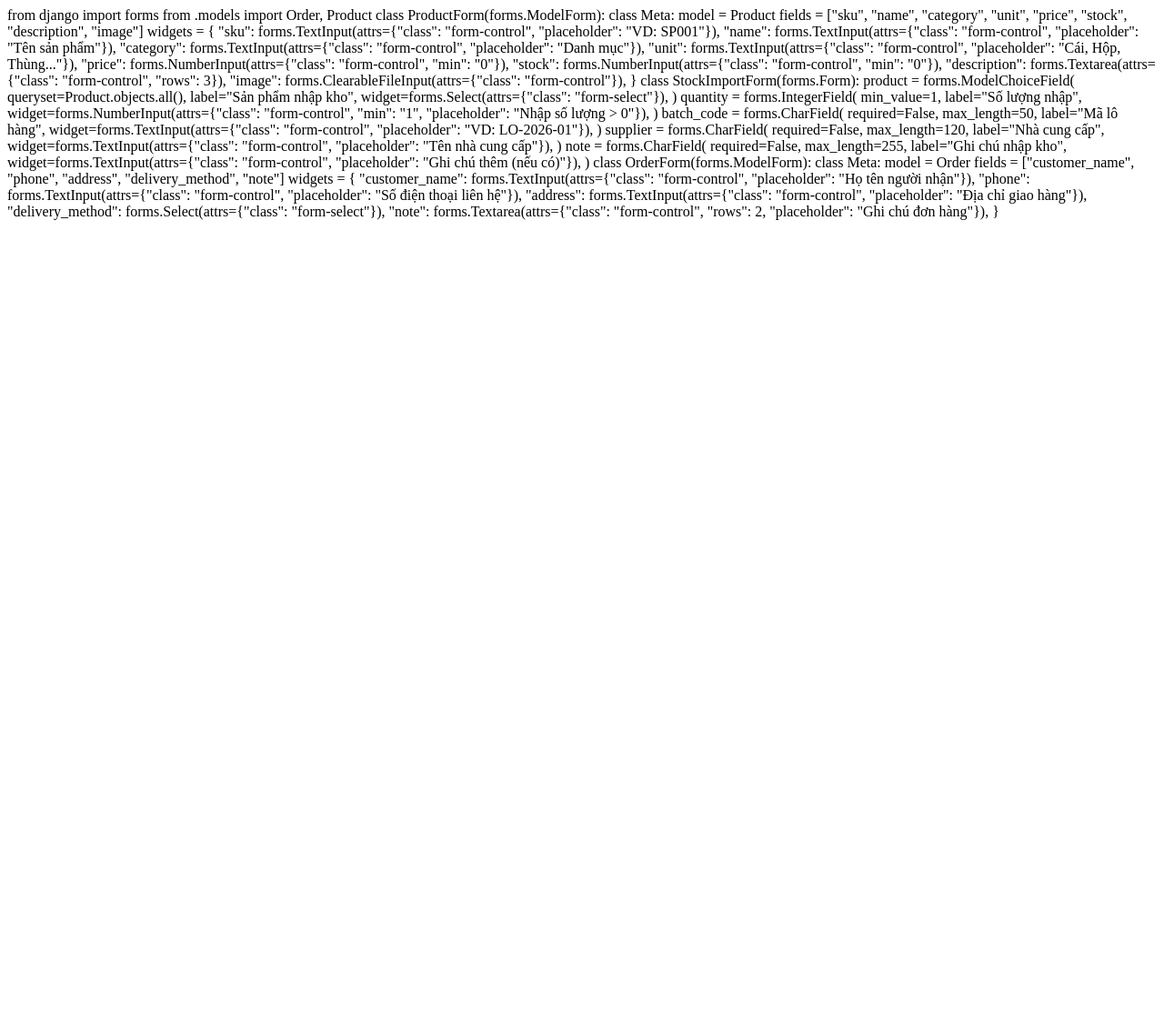
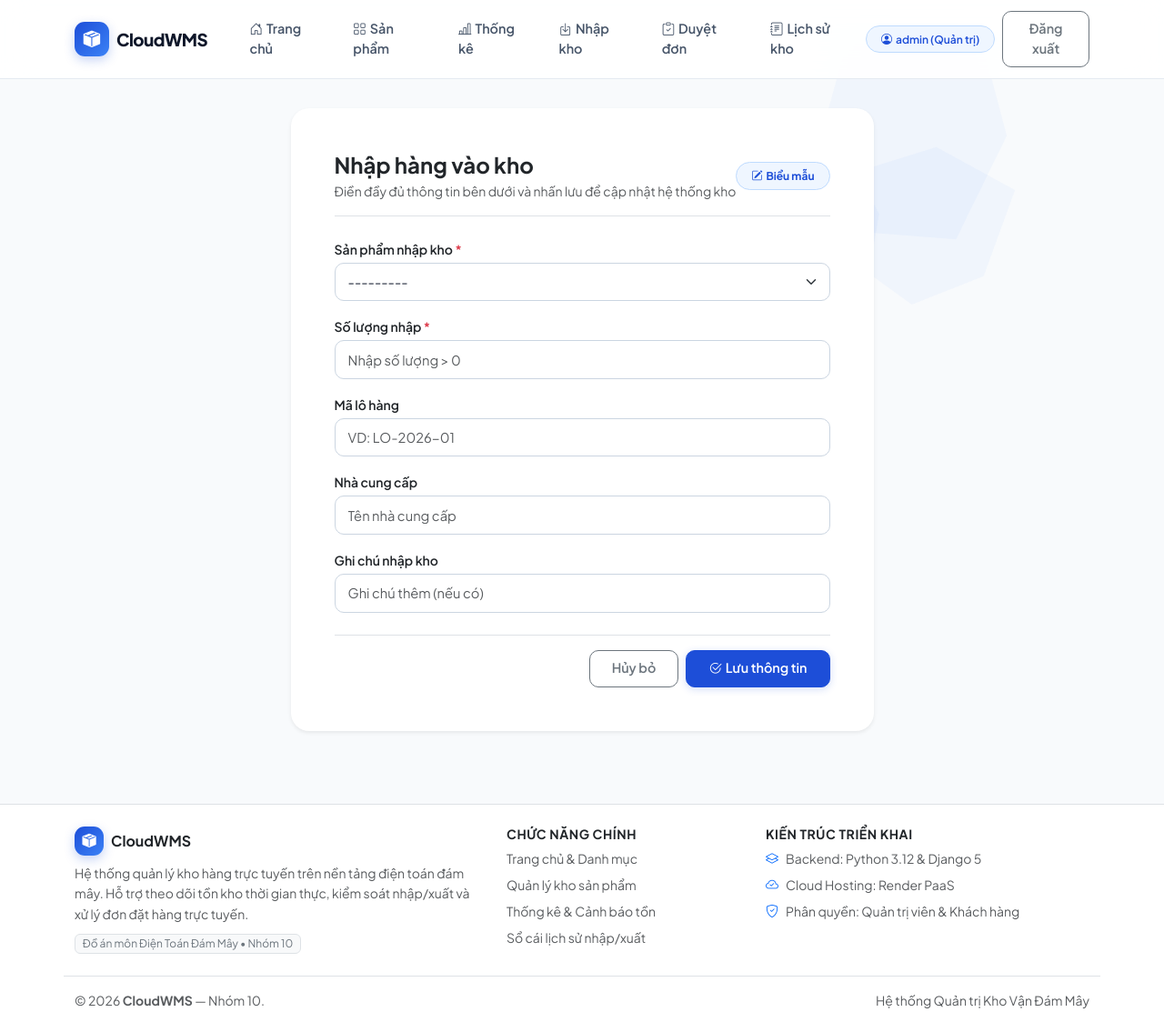
Before and after one commit to dtc235200292-star/cloudwms-nhom10, a Django app: page /stock/import/ in a window 1280 px wide. Shown: the whole page at 91% size. Before the commit the page ends 242 px from the top, so only its background shows below. Run offline with Django 4.2, Linux system fonts and the light colour scheme; a user stored in the database is signed in; data comes from the database, SQL or seed files in the repository; parts of the project's set-up code (start-up, migrations or seed data) failed here and were passed over.

Commit message:
Update form.html

```diff
--- a/NHOM10/warehouse_full-master/warehouse_full-master/templates/inventory/form.html
+++ b/NHOM10/warehouse_full-master/warehouse_full-master/templates/inventory/form.html
@@ -1,62 +1,59 @@
-from django import forms
-from .models import Order, Product
+{% extends "base.html" %}
+{% block title %}{{ title }} — CloudWMS{% endblock %}
 
+{% block content %}
+<div class="row justify-content-center py-2">
+    <div class="col-lg-7 col-md-9">
+        <div class="card border-0 shadow-sm p-4 p-md-5">
+            <div class="d-flex align-items-center justify-content-between mb-4 pb-3 border-bottom">
+                <div>
+                    <h1 class="h4 fw-bold text-dark mb-1">{{ title }}</h1>
+                    <p class="text-muted small mb-0">Điền đầy đủ thông tin bên dưới và nhấn lưu để cập nhật hệ thống kho</p>
+                </div>
+                <span class="badge rounded-pill px-3 py-2" style="background: #EFF6FF; color: #1D4ED8; border: 1px solid #BFDBFE;">
+                    <i class="bi bi-pencil-square me-1"></i>Biểu mẫu
+                </span>
+            </div>
 
-class ProductForm(forms.ModelForm):
-    class Meta:
-        model = Product
-        fields = ["sku", "name", "category", "unit", "price", "stock", "description", "image"]
-        widgets = {
-            "sku": forms.TextInput(attrs={"class": "form-control", "placeholder": "VD: SP001"}),
-            "name": forms.TextInput(attrs={"class": "form-control", "placeholder": "Tên sản phẩm"}),
-            "category": forms.TextInput(attrs={"class": "form-control", "placeholder": "Danh mục"}),
-            "unit": forms.TextInput(attrs={"class": "form-control", "placeholder": "Cái, Hộp, Thùng..."}),
-            "price": forms.NumberInput(attrs={"class": "form-control", "min": "0"}),
-            "stock": forms.NumberInput(attrs={"class": "form-control", "min": "0"}),
-            "description": forms.Textarea(attrs={"class": "form-control", "rows": 3}),
-            "image": forms.ClearableFileInput(attrs={"class": "form-control"}),
-        }
+            <form method="post" enctype="multipart/form-data">
+                {% csrf_token %}
 
+                {% if form.non_field_errors %}
+                    <div class="alert alert-danger rounded-3 small mb-3">
+                        {% for error in form.non_field_errors %}
+                            <div>{{ error }}</div>
+                        {% endfor %}
+                    </div>
+                {% endif %}
 
-class StockImportForm(forms.Form):
-    product = forms.ModelChoiceField(
-        queryset=Product.objects.all(),
-        label="Sản phẩm nhập kho",
-        widget=forms.Select(attrs={"class": "form-select"}),
-    )
-    quantity = forms.IntegerField(
-        min_value=1,
-        label="Số lượng nhập",
-        widget=forms.NumberInput(attrs={"class": "form-control", "min": "1", "placeholder": "Nhập số lượng > 0"}),
-    )
-    batch_code = forms.CharField(
-        required=False,
-        max_length=50,
-        label="Mã lô hàng",
-        widget=forms.TextInput(attrs={"class": "form-control", "placeholder": "VD: LO-2026-01"}),
-    )
-    supplier = forms.CharField(
-        required=False,
-        max_length=120,
-        label="Nhà cung cấp",
-        widget=forms.TextInput(attrs={"class": "form-control", "placeholder": "Tên nhà cung cấp"}),
-    )
-    note = forms.CharField(
-        required=False,
-        max_length=255,
-        label="Ghi chú nhập kho",
-        widget=forms.TextInput(attrs={"class": "form-control", "placeholder": "Ghi chú thêm (nếu có)"}),
-    )
+                {% for field in form %}
+                    <div class="mb-3">
+                        <label for="{{ field.id_for_label }}" class="form-label small fw-semibold text-dark mb-1">
+                            {{ field.label }}
+                            {% if field.field.required %}<span class="text-danger">*</span>{% endif %}
+                        </label>
+                        {{ field }}
+                        {% if field.help_text %}
+                            <div class="form-text small text-muted">{{ field.help_text }}</div>
+                        {% endif %}
+                        {% if field.errors %}
+                            <div class="text-danger small mt-1">
+                                {% for error in field.errors %}{{ error }}{% endfor %}
+                            </div>
+                        {% endif %}
+                    </div>
+                {% endfor %}
 
-
-class OrderForm(forms.ModelForm):
-    class Meta:
-        model = Order
-        fields = ["customer_name", "phone", "address", "delivery_method", "note"]
-        widgets = {
-            "customer_name": forms.TextInput(attrs={"class": "form-control", "placeholder": "Họ tên người nhận"}),
-            "phone": forms.TextInput(attrs={"class": "form-control", "placeholder": "Số điện thoại liên hệ"}),
-            "address": forms.TextInput(attrs={"class": "form-control", "placeholder": "Địa chỉ giao hàng"}),
-            "delivery_method": forms.Select(attrs={"class": "form-select"}),
-            "note": forms.Textarea(attrs={"class": "form-control", "rows": 2, "placeholder": "Ghi chú đơn hàng"}),
-        }
+                <div class="d-flex align-items-center justify-content-end gap-2 mt-4 pt-3 border-top">
+                    <a href="javascript:history.back()" class="btn btn-outline-secondary px-4">
+                        Hủy bỏ
+                    </a>
+                    <button type="submit" class="btn btn-primary px-4">
+                        <i class="bi bi-check2-circle me-1"></i>Lưu thông tin
+                    </button>
+                </div>
+            </form>
+        </div>
+    </div>
+</div>
+{% endblock %}
```
